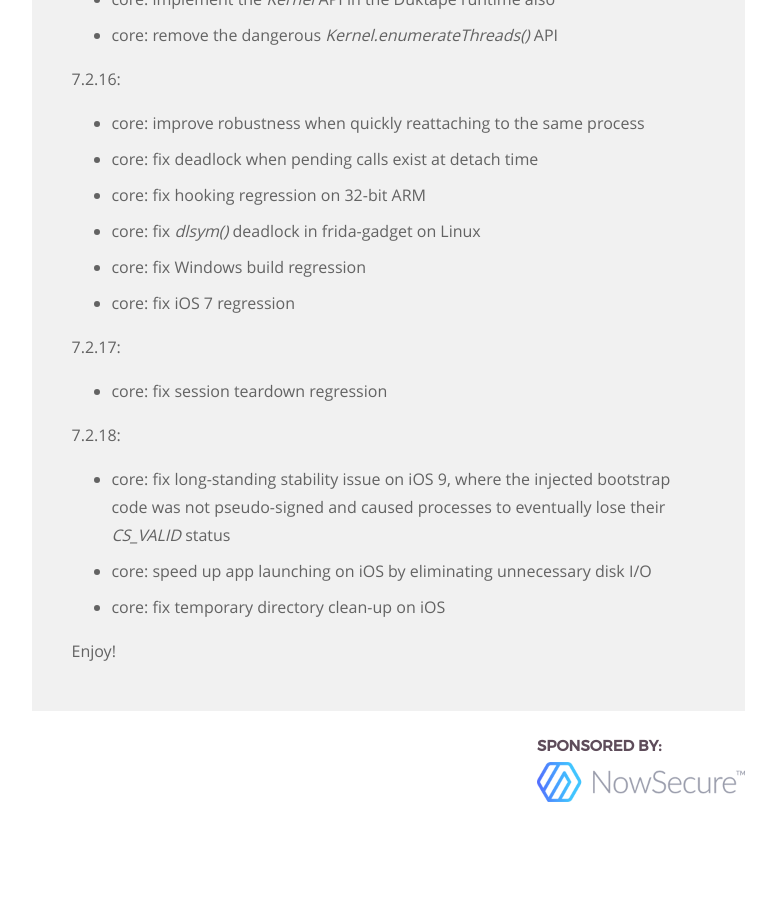
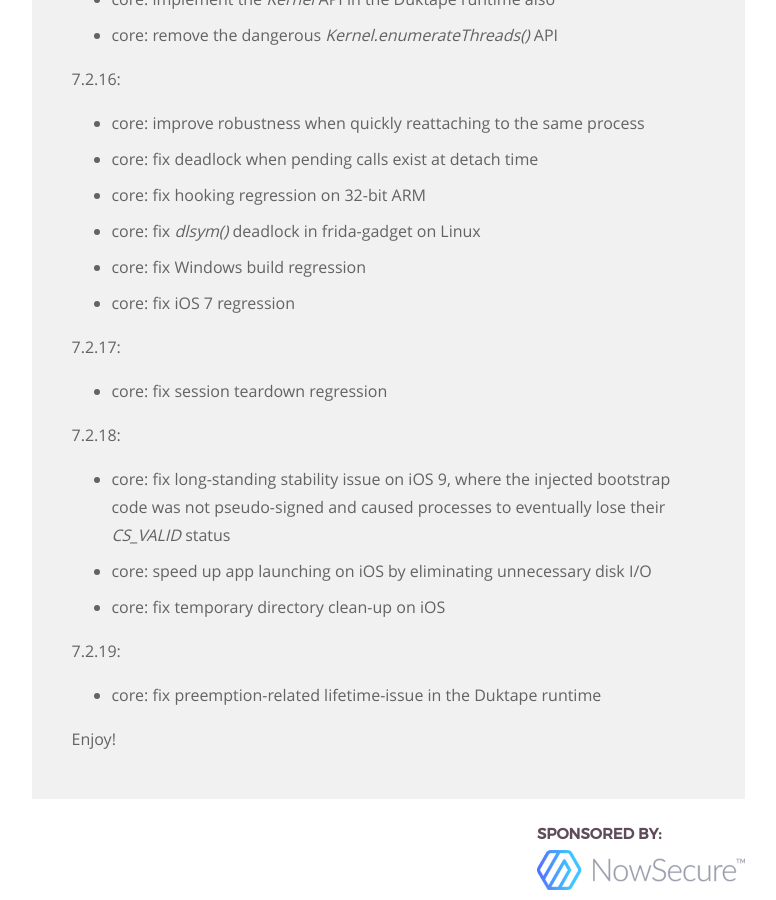
Before and after one commit to frida/frida-website, a Jekyll site: the page built from _posts/2016-06-02-frida-7-2-released.markdown, in a window 1280 px wide and 900 px high, scrolled down 5190 px. Shown: the whole window, without its empty margins (364-1140 px from the left). Built offline with Jekyll 4.4.1, drawn with Linux system fonts in a browser that asks for light colours; before the commit the page ends 6002 px from its top, so only the background shows below that.

Commit message:
Add release notes for 7.2.19

```diff
--- a/_posts/2016-06-02-frida-7-2-released.markdown
+++ b/_posts/2016-06-02-frida-7-2-released.markdown
@@ -226,4 +226,8 @@ So in closing, let's summarize the changes:
 - core: speed up app launching on iOS by eliminating unnecessary disk I/O
 - core: fix temporary directory clean-up on iOS
 
+7.2.19:
+
+- core: fix preemption-related lifetime-issue in the Duktape runtime
+
 Enjoy!
```
